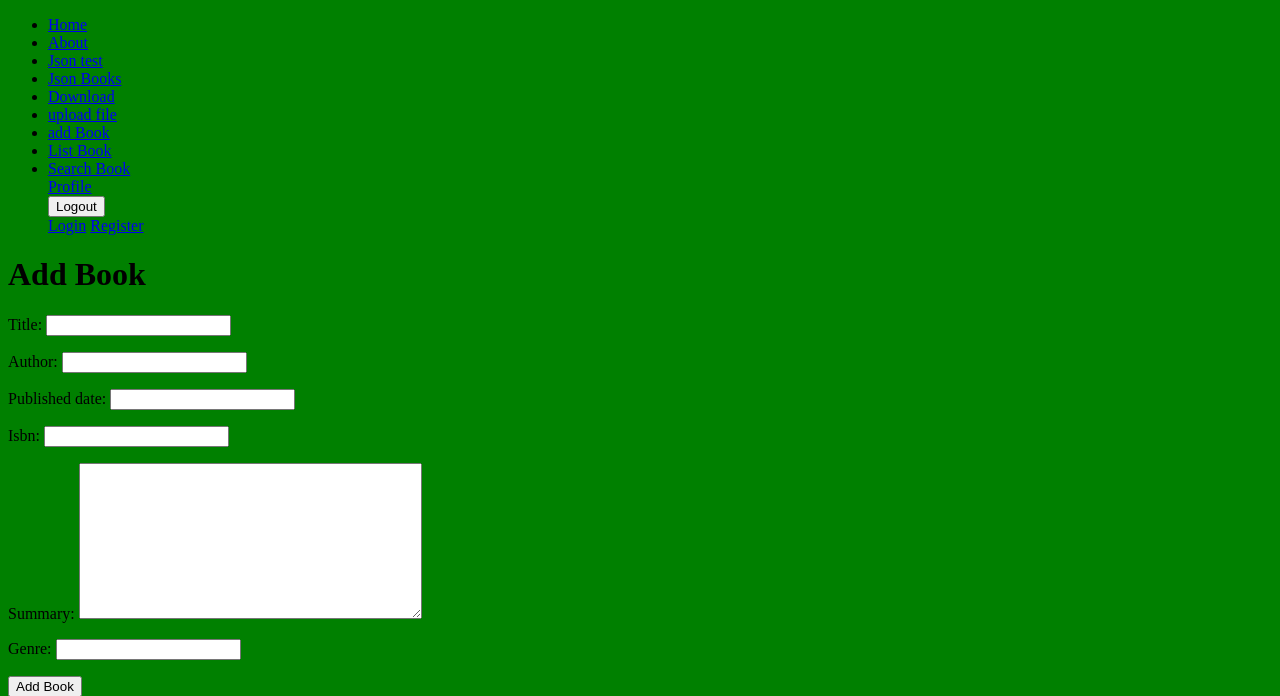
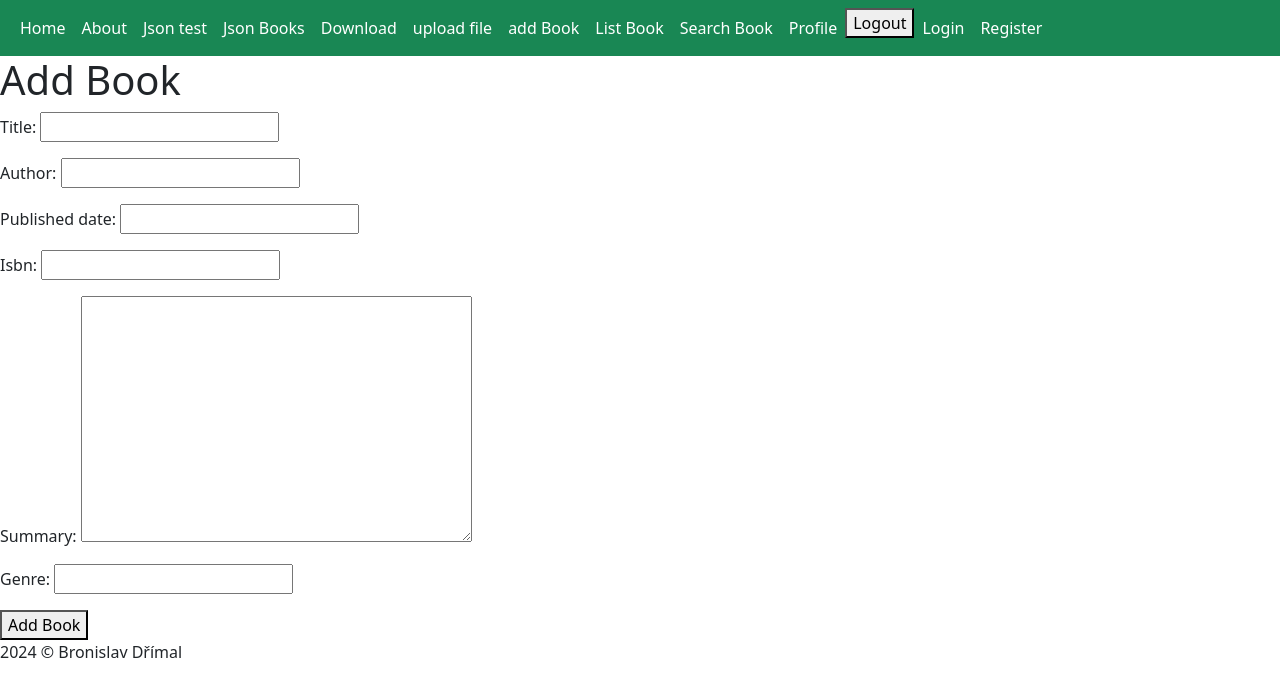
Before and after one commit to bronekd/book, a Django app: page /books/add/ in a window 1280 px wide. Shown: the top 696 px of the page. Run offline with Django 5.2, Linux system fonts and the light colour scheme.

Commit message:
uprava menu pomoci botstrap

```diff
--- a/project-tempalte/my_web/core/templates/header.html
+++ b/project-tempalte/my_web/core/templates/header.html
@@ -1,26 +1,30 @@
 <header>
-    <nav>
-        <ul>
-            <li><a href="{% url 'home' %}">Home</a></li>
-            <li><a href="{% url 'about' %}">About</a></li>
-            <li><a href="{% url 'json_view' %}">Json test</a></li>
-            <li><a href="{% url 'books_json' %}">Json Books</a></li>
-            <li><a href="{% url 'download_file' %}">Download</a></li>
-            <li><a href="{% url 'upload_file' %}">upload file</a></li>
-            <li><a href="{% url 'add_book' %}">add Book</a></li>
-            <li><a href="{% url 'list_book' %}">List Book</a></li>
-            <li><a href="{% url 'search_book' %}">Search Book</a></li>
+    <nav class="navbar navbar-expand-sm bg-success navbar-dark">
+        <div class="container-fluid">
+        <ul class="navbar-nav">
+            <li class="nav-item"><a class="nav-link active" href="{% url 'home' %}">Home</a></li>
+            <li class="nav-item"><a class="nav-link active" href="{% url 'about' %}">About</a></li>
+            <li class="nav-item"><a class="nav-link active" href="{% url 'json_view' %}">Json test</a></li>
+            <li class="nav-item"><a class="nav-link active" href="{% url 'books_json' %}">Json Books</a></li>
+            <li class="nav-item"><a class="nav-link active" href="{% url 'download_file' %}">Download</a></li>
+            <li class="nav-item"><a class="nav-link active" href="{% url 'upload_file' %}">upload file</a></li>
+            <li class="nav-item"><a class="nav-link active" href="{% url 'add_book' %}">add Book</a></li>
+            <li class="nav-item"><a class="nav-link active" href="{% url 'list_book' %}">List Book</a></li>
+            <li class="nav-item"><a class="nav-link active" href="{% url 'search_book' %}">Search Book</a></li>
 
 
-                <a href="{% url 'profile' %}">Profile</a>
+                <a class="nav-link active" href="{% url 'profile' %}">Profile</a>
                 <form action="{% url 'logout' %}" method="post">
                     {% csrf_token %}
                     <button type="submit">Logout</button>
                 </form>
 
-                <a href="{% url 'login' %}">Login</a>
-                <a href="{% url 'register' %}">Register</a>
+                <a class="nav-link active" href="{% url 'login' %}">Login</a>
+                <a class="nav-link active" href="{% url 'register' %}">Register</a>
 
         </ul>
+        </div>
     </nav>
+
+
 </header>
--- a/project-tempalte/my_web/core/templates/master.html
+++ b/project-tempalte/my_web/core/templates/master.html
@@ -5,6 +5,8 @@
 <head>
   <title>{% block title %}{% endblock %}</title>
   <link rel="stylesheet" href="{% static 'css/styles.css' %}">
+  <link href="https://cdn.jsdelivr.net/npm/bootstrap@5.3.3/dist/css/bootstrap.min.css" rel="stylesheet">
+  <script src="https://cdn.jsdelivr.net/npm/bootstrap@5.3.3/dist/js/bootstrap.bundle.min.js"></script>
 </head>
 <body>
 {% include 'header.html' %}
```
